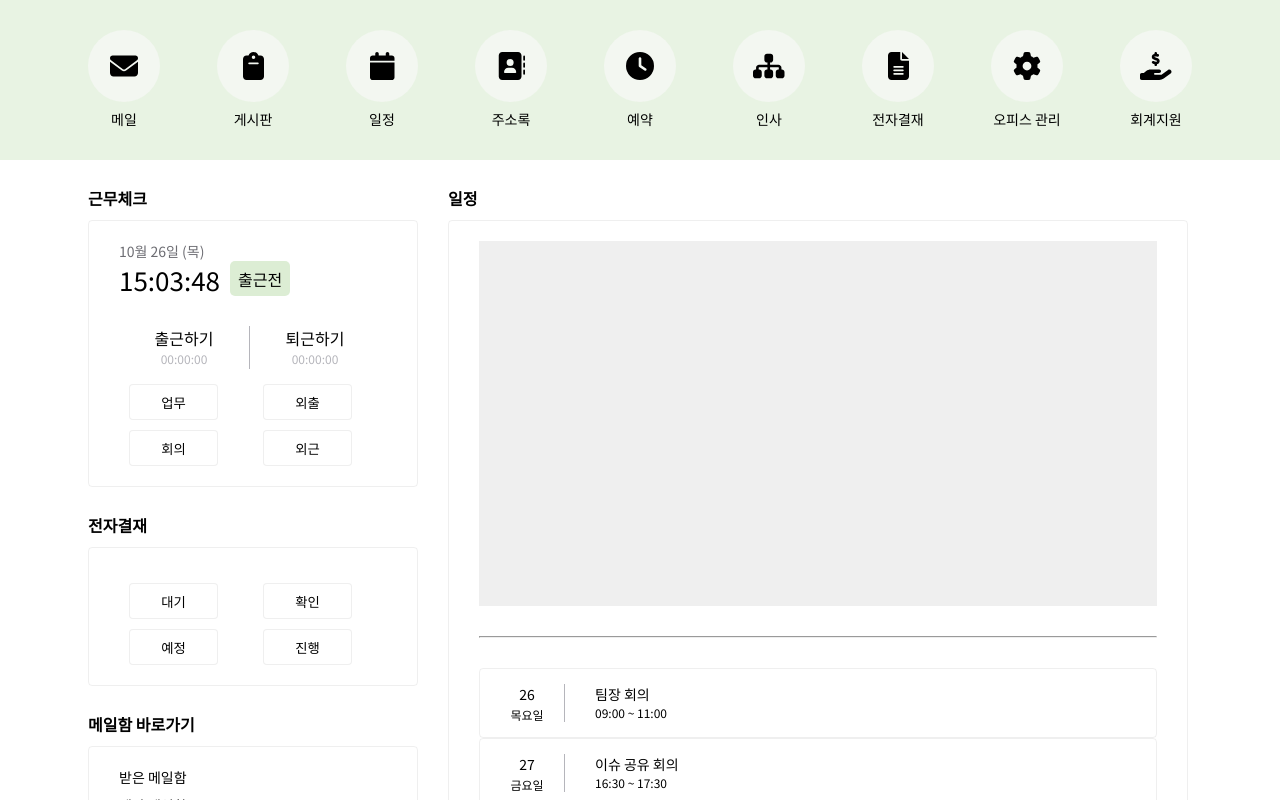
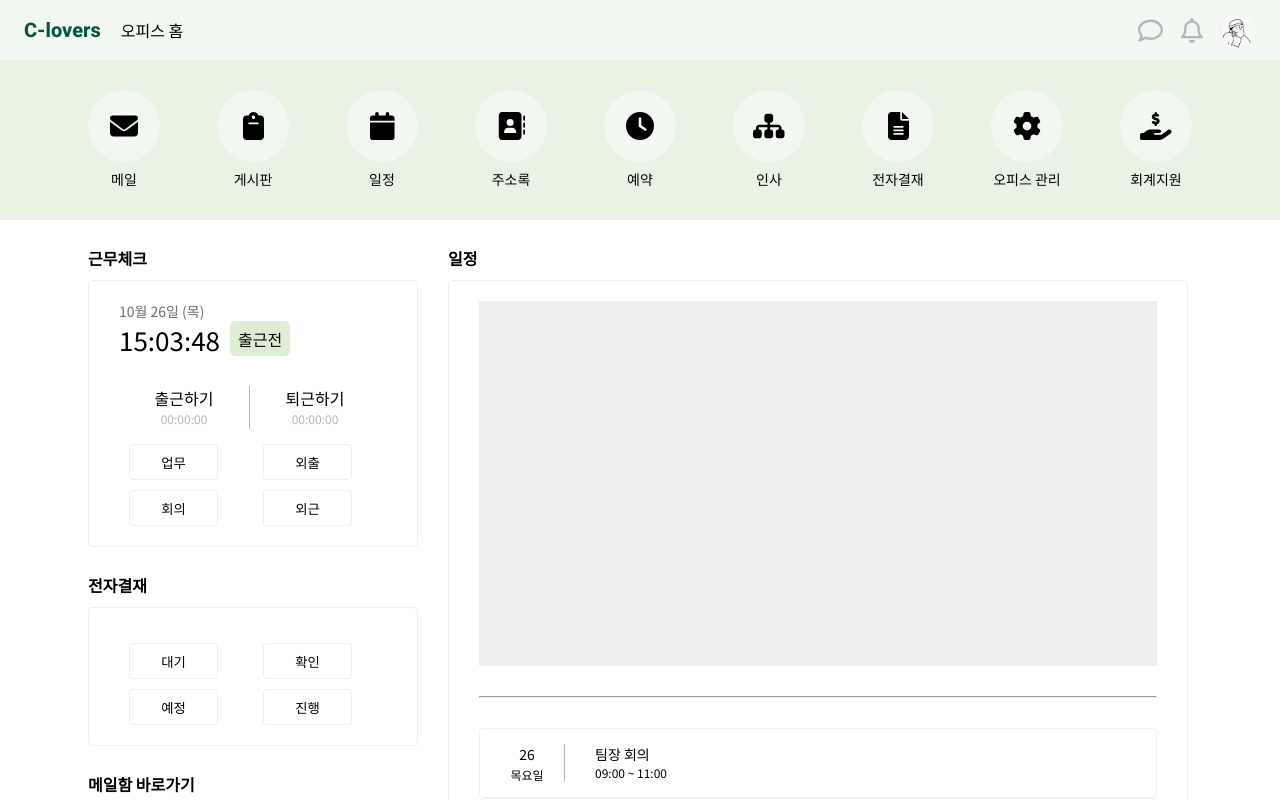
Before and after one commit to najang/C-lovers_React, a React (Create React App) app: page /admin/ in a window 1280 px wide. Shown: the top 800 px of the page. Built offline with nearby package versions, Linux system fonts and the light colour scheme.

Commit message:
KDT2PROJ-3 헤더랑 네비바 주소 연결 완료

```diff
--- a/src/components/Header/Header.js
+++ b/src/components/Header/Header.js
@@ -3,12 +3,16 @@ import { FontAwesomeIcon } from "@fortawesome/react-fontawesome";
 import { faCaretDown } from "@fortawesome/free-solid-svg-icons";
 import { faComment, faBell } from "@fortawesome/free-regular-svg-icons";
 import profile from "../../assets/ProfileImg/profile.png";
+import { Link } from "react-router-dom";
 
 const Header = ({ title }) => {
   return (
     <div className={style.header}>
       <div className={style.headerLeft}>
-        <div className={style.headerLeft__logo}>C-lovers</div>
+        <Link to="/">
+          <div className={style.headerLeft__logo}>C-lovers</div>
+        </Link>
+
         {title !== "오피스 홈" ? (
           <div className={style.headerLeft__dropNav}>
             {title}
@@ -18,7 +22,7 @@ const Header = ({ title }) => {
             />
           </div>
         ) : (
-          <div className={style.headerLeft__dropNav}>{title}</div>
+          <div className={style.headerLeft__Nav}>{title}</div>
         )}
       </div>
       <div className={style.headerRight}>
--- a/src/components/Header/Header.module.css
+++ b/src/components/Header/Header.module.css
@@ -19,7 +19,8 @@
   color: #095544;
 }
 
-.headerLeft__dropNav {
+.headerLeft__dropNav,
+.headerLeft__Nav {
   border-radius: 5px;
   padding: 5px 10px;
   margin-left: 10px;
@@ -27,6 +28,7 @@
 .headerLeft__dropNav:hover {
   background-color: #dcedd4;
 }
+
 .dropNav__icon {
   margin-left: 5px;
 }
--- a/src/pages/Main/Main.js
+++ b/src/pages/Main/Main.js
@@ -1,14 +1,16 @@
-import style from "./Main.module.css"
+import style from "./Main.module.css";
 import MainContents from "./MainContents/MainContents";
 import MainNavi from "./MainNavi/MainNavi";
+import Header from "../../components/Header/Header";
 
 const Main = () => {
   return (
     <div className={`${style.container}`}>
+      <Header title="오피스 홈"></Header>
       <MainNavi />
       <MainContents />
     </div>
   );
-}
+};
 
 export default Main;
--- a/src/pages/Main/MainNavi/MainNavi.js
+++ b/src/pages/Main/MainNavi/MainNavi.js
@@ -1,27 +1,72 @@
-import style from "./MainNavi.module.css"
+import style from "./MainNavi.module.css";
 import { FontAwesomeIcon } from "@fortawesome/react-fontawesome";
-import { faEnvelope, faClipboard, faCalendar, faAddressBook, faClock, faSitemap, faFileLines, faGear, faHandHoldingDollar } from "@fortawesome/free-solid-svg-icons";
+import {
+  faEnvelope,
+  faClipboard,
+  faCalendar,
+  faAddressBook,
+  faClock,
+  faSitemap,
+  faFileLines,
+  faGear,
+  faHandHoldingDollar,
+} from "@fortawesome/free-solid-svg-icons";
+import { Link } from "react-router-dom";
 
-const menu = ["메일", "게시판", "일정", "주소록", "예약", "인사", "전자결재", "오피스 관리", "회계지원"];
-const menuIcon = [faEnvelope, faClipboard, faCalendar, faAddressBook, faClock, faSitemap, faFileLines, faGear, faHandHoldingDollar];
+const menu = [
+  "메일",
+  "게시판",
+  "일정",
+  "주소록",
+  "예약",
+  "인사",
+  "전자결재",
+  "오피스 관리",
+  "회계지원",
+];
+const link = [
+  "/mail",
+  "/board",
+  "/schedule",
+  "/addressbook",
+  "/reservation",
+  "/humanresources",
+  "/electonicsignature",
+  "/office",
+  "/accounting",
+];
+const menuIcon = [
+  faEnvelope,
+  faClipboard,
+  faCalendar,
+  faAddressBook,
+  faClock,
+  faSitemap,
+  faFileLines,
+  faGear,
+  faHandHoldingDollar,
+];
 
 const MainNavi = () => {
   return (
     <div className={`${style.mainNavi}`}>
       <div className={`${style.mainNavi__naviItems}`}>
-                { menu.map((e, i) => (
+        {menu.map((e, i) => (
+          <Link to={link[i]}>
             <div className={`${style.naviItems__naviItem}`} key={i}>
               <div className={`${style.naviItem__itemCurcle}`}>
-                            <FontAwesomeIcon icon={menuIcon[i]} className={`${style.itemCurcle__Icon}`} />
+                <FontAwesomeIcon
+                  icon={menuIcon[i]}
+                  className={`${style.itemCurcle__Icon}`}
+                />
               </div>
-                        <div className={`${style.naviItem__title}`}>
-                            {e}
+              <div className={`${style.naviItem__title}`}>{e}</div>
             </div>
-                    </div>
+          </Link>
         ))}
       </div>
     </div>
   );
-}
+};
 
 export default MainNavi;
```
Also changed, not shown: src/App.js (+4 -4 lines), src/pages/Office/User/UserRegistration/UserRegistratioin.js (added), src/pages/Office/User/UserRegistration/UserRegistration.module.css (added). Lines whose indentation alone changed are shown as unchanged.
